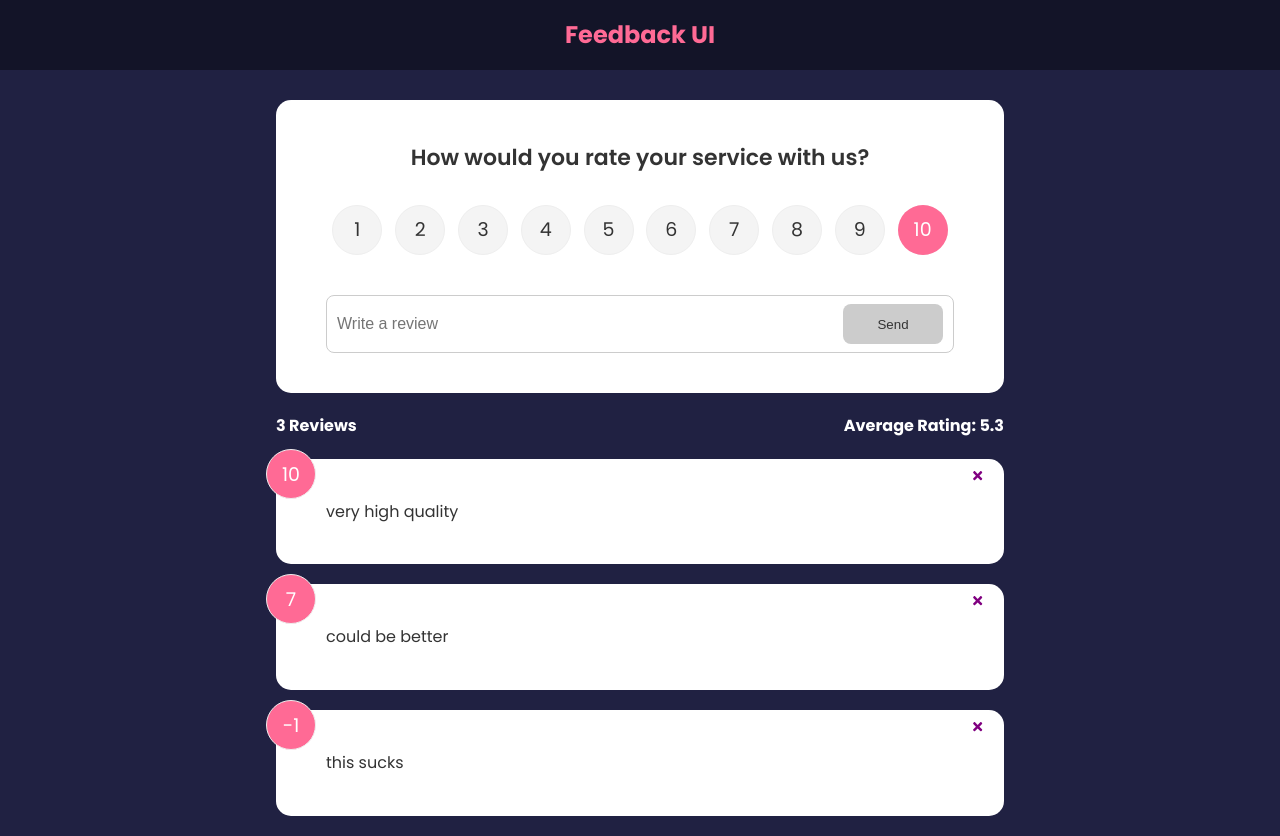
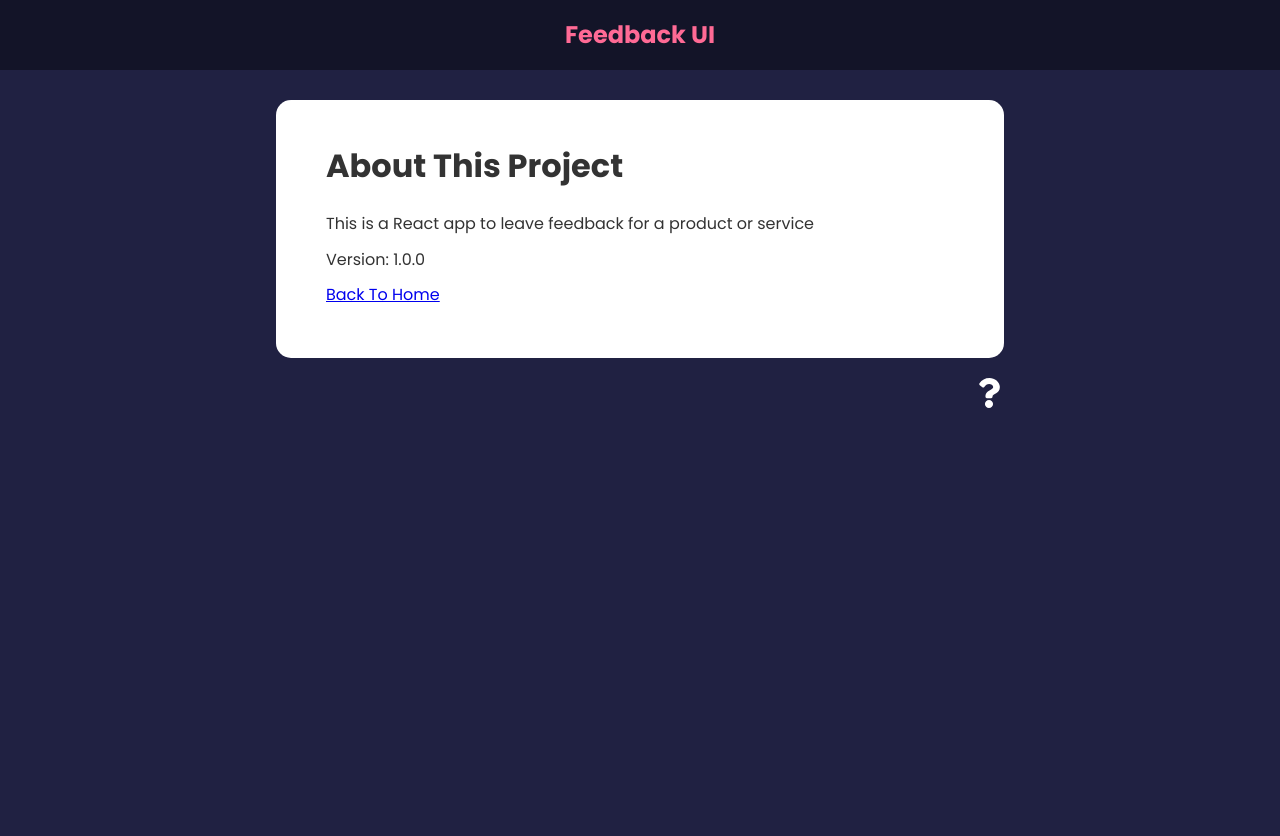
Before and after one commit to Jcorr15/feedback-app, a React (Create React App) app: page /about in a window 1280 px wide. After the commit the page ends 800 px from the top, so only its background shows below. Built offline with nearby package versions, Linux system fonts and the light colour scheme.

Commit message:
Added Routes and About Page

```diff
--- a/package.json
+++ b/package.json
@@ -10,6 +10,7 @@
     "react": "^18.2.0",
     "react-dom": "^18.2.0",
     "react-icons": "^4.4.0",
+    "react-router-dom": "^6.3.0",
     "react-scripts": "5.0.1",
     "uuid": "^8.3.2",
     "web-vitals": "^2.1.4"
--- a/src/App.js
+++ b/src/App.js
@@ -1,9 +1,12 @@
 import { v4 as uuidv4 } from 'uuid';
+import { BrowserRouter as Router, Route, Routes } from 'react-router-dom';
 import { useState } from 'react';
 import Header from './components/Header';
 import FeedbackList from './components/FeedbackList';
 import FeedbackStats from './components/FeedbackStats';
 import FeedbackForm from './components/FeedbackForm';
+import AboutPage from './pages/AboutPage';
+import AboutIconLink from './components/AboutIconLink';
 import FeedbackData from './data/FeedbackData';
 
 function App() {
@@ -21,14 +24,29 @@
   };
 
   return (
-    <>
+    <Router>
       <Header />
       <div className="container">
-        <FeedbackForm handleAdd={addFeedback} />
-        <FeedbackStats feedback={feedback} />
-        <FeedbackList feedback={feedback} handleDelete={deleteFeedback} />
+        <Routes>
+          <Route
+            exact
+            path="/"
+            element={
+              <>
+                <FeedbackForm handleAdd={addFeedback} />
+                <FeedbackStats feedback={feedback} />
+                <FeedbackList
+                  feedback={feedback}
+                  handleDelete={deleteFeedback}
+                />
+              </>
+            }
+          ></Route>
+          <Route path="/about" element={<AboutPage />} />
+        </Routes>
+        <AboutIconLink />
       </div>
-    </>
+    </Router>
   );
 }
 
--- /dev/null
+++ b/src/components/AboutIconLink.jsx
@@ -0,0 +1,14 @@
+import { FaQuestion } from 'react-icons/fa';
+import { Link } from 'react-router-dom';
+
+function AboutIconLink() {
+  return (
+    <div className="about-link">
+      <Link to="/about">
+        <FaQuestion size={30} />
+      </Link>
+    </div>
+  );
+}
+
+export default AboutIconLink;
--- /dev/null
+++ b/src/pages/AboutPage.jsx
@@ -0,0 +1,20 @@
+import { Link } from 'react-router-dom';
+import Card from '../components/shared/Card';
+
+function AboutPage() {
+  return (
+    <Card>
+      <div className="about">
+        <h1>About This Project</h1>
+        <p>This is a React app to leave feedback for a product or service</p>
+        <p>Version: 1.0.0</p>
+
+        <p>
+          <Link to="/">Back To Home</Link>
+        </p>
+      </div>
+    </Card>
+  );
+}
+
+export default AboutPage;
```
Also changed, not shown: 1 other file (tests, documents, lock files or other folders).
